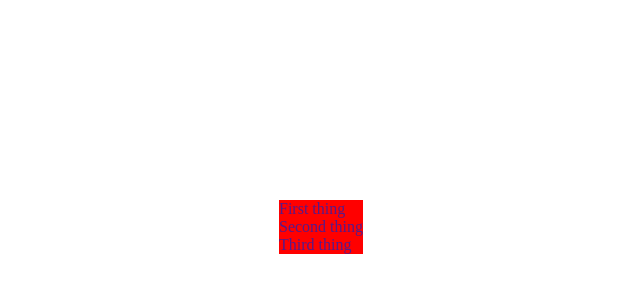
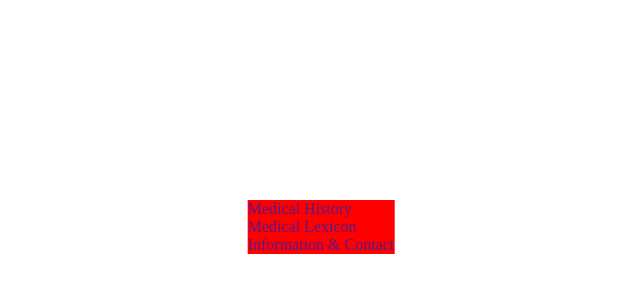
Before and after one commit to ArepaMtl/HealthPassport, a PHP site: page / in a window 1280 px wide. Shown: the part 173-473 px from the top of the page, without its empty margins (319-959 px from the left). Run offline with PHP 8.4, Linux system fonts and the light colour scheme.

Commit message:
Organized style.css

```diff
--- a/css/style.css
+++ b/css/style.css
@@ -1,4 +1,5 @@
-/*General*/
+/*Structure - General*/
+
 html,body {
     margin:0px;
     padding:0px;
@@ -13,14 +14,12 @@ html,body {
 	-ms-transform: translate(-50%,-50%);
 	-webkit-transform: translate(-50%,-50%);
 	transform: translate(-50%,-50%);
-
 }
 
-/*Main page*/
+/*Structure - Main page*/
 
 #menu
 {
-	background-color:red;
 	margin:0px;
 	padding:0px;
 }
@@ -30,7 +29,13 @@ html,body {
 	margin:0px;
 	padding:0px;
 	display:block;
+}
 
+/*Design - Main page*/
+
+#menu
+{
+	background-color:red;
 }
 
 #menu > li > a
--- a/index.php
+++ b/index.php
@@ -8,9 +8,9 @@
 	</head>
 	<body>
 		<ul id="menu" class="centered">
-			<li><a href="">First thing</a></li>
-			<li><a href="">Second thing</a></li>
-			<li><a href="">Third thing</a></li>
+			<li><a href="">Medical History</a></li>
+			<li><a href="">Medical Lexicon</a></li>
+			<li><a href="">Information &amp; Contact</a></li>
 		</ul>
 	</body>
 </html>
```
